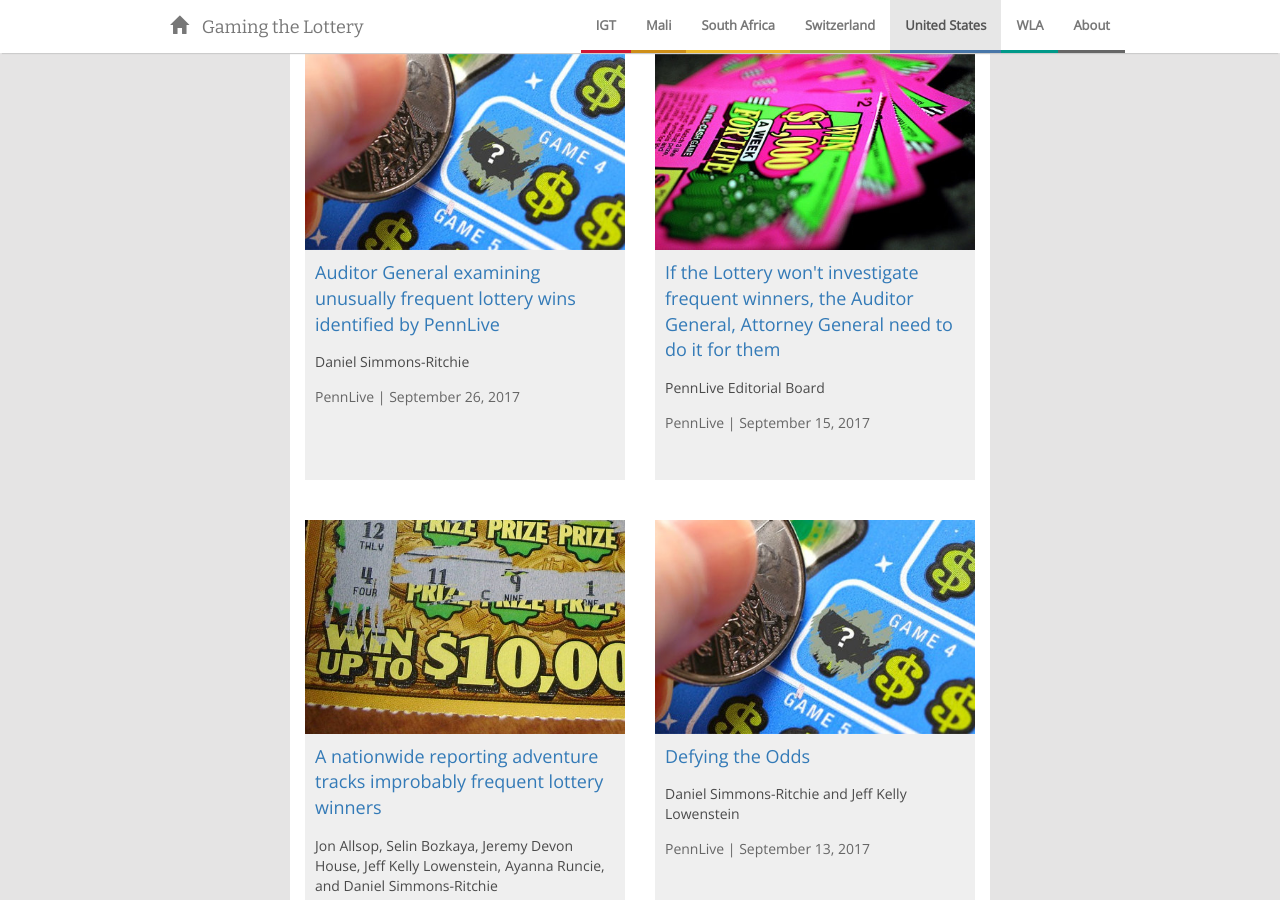
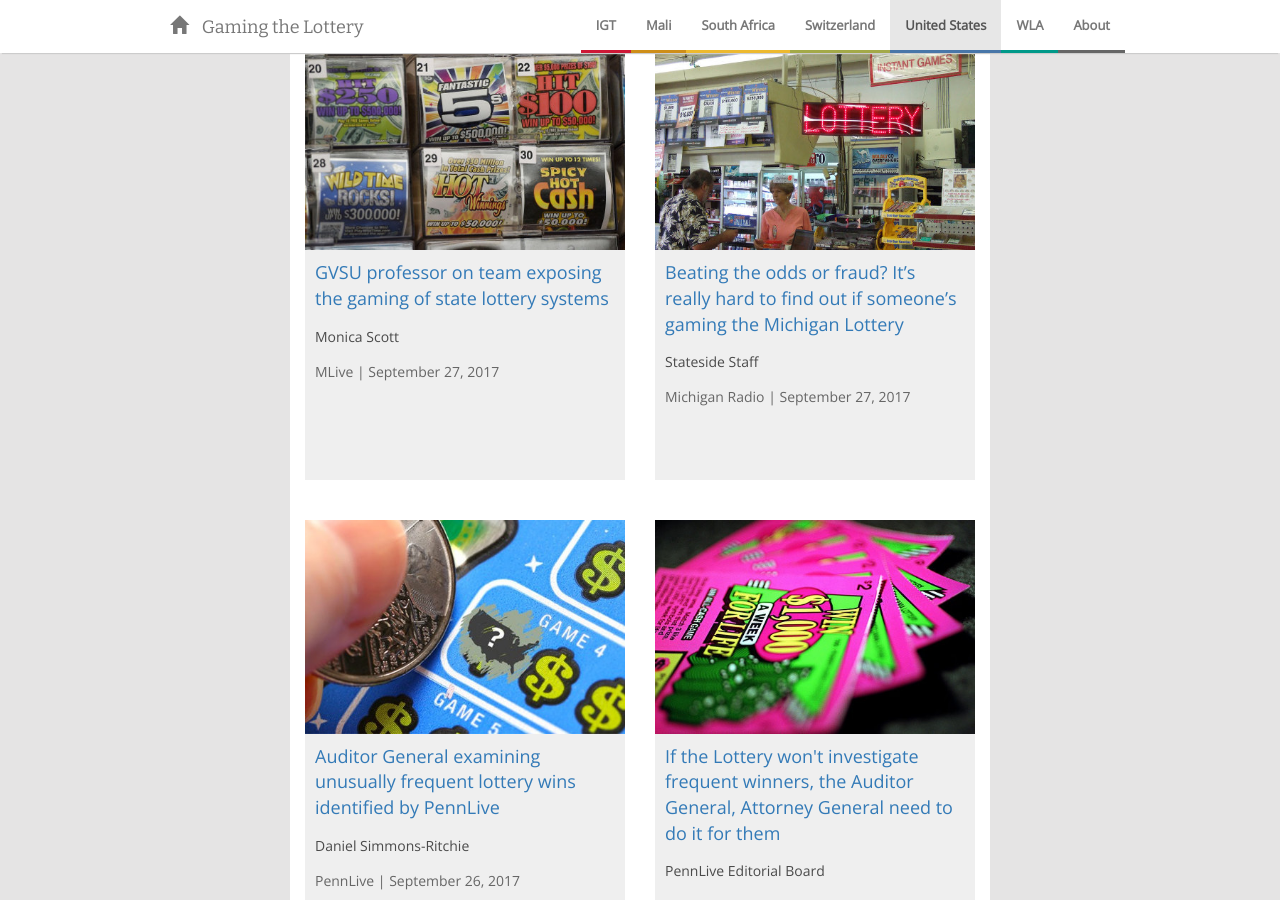
Before and after one commit to rbjoseph/lottery-project, a Jekyll site: the page built from _stories/united-states.md, in a window 1280 px wide and 900 px high, scrolled down 404 px. Built offline with Jekyll 4.4.1, drawn with Linux system fonts in a browser that asks for light colours; nearby versions of some CDN libraries.

Commit message:
US stories

```diff
--- a/_stories/united-states.md
+++ b/_stories/united-states.md
@@ -4,6 +4,18 @@ name: united-states
 title: United States
 story-title: "Defying the odds"
 links:
+- title: GVSU professor on team exposing the gaming of state lottery systems
+  author: Monica Scott
+  date: 2017-09-27
+  url: http://www.mlive.com/news/grand-rapids/index.ssf/2017/09/gvsu_professor_on_team_exposin.html
+  image: mlive.jpg
+  paper: MLive
+- title: Beating the odds or fraud? It’s really hard to find out if someone’s gaming the Michigan Lottery
+  author: Stateside Staff
+  date: 2017-09-27
+  url: http://michiganradio.org/post/beating-odds-or-fraud-it-s-really-hard-find-out-if-someone-s-gaming-michigan-lottery
+  image: michiganradio.jpg
+  paper: Michigan Radio
 - title: Auditor General examining unusually frequent lottery wins identified by PennLive
   author: Daniel Simmons-Ritchie
   date: 2017-09-26
```
Also changed, not shown: img/stories/michiganradio.jpg (added), img/stories/mlive.jpg (added).
